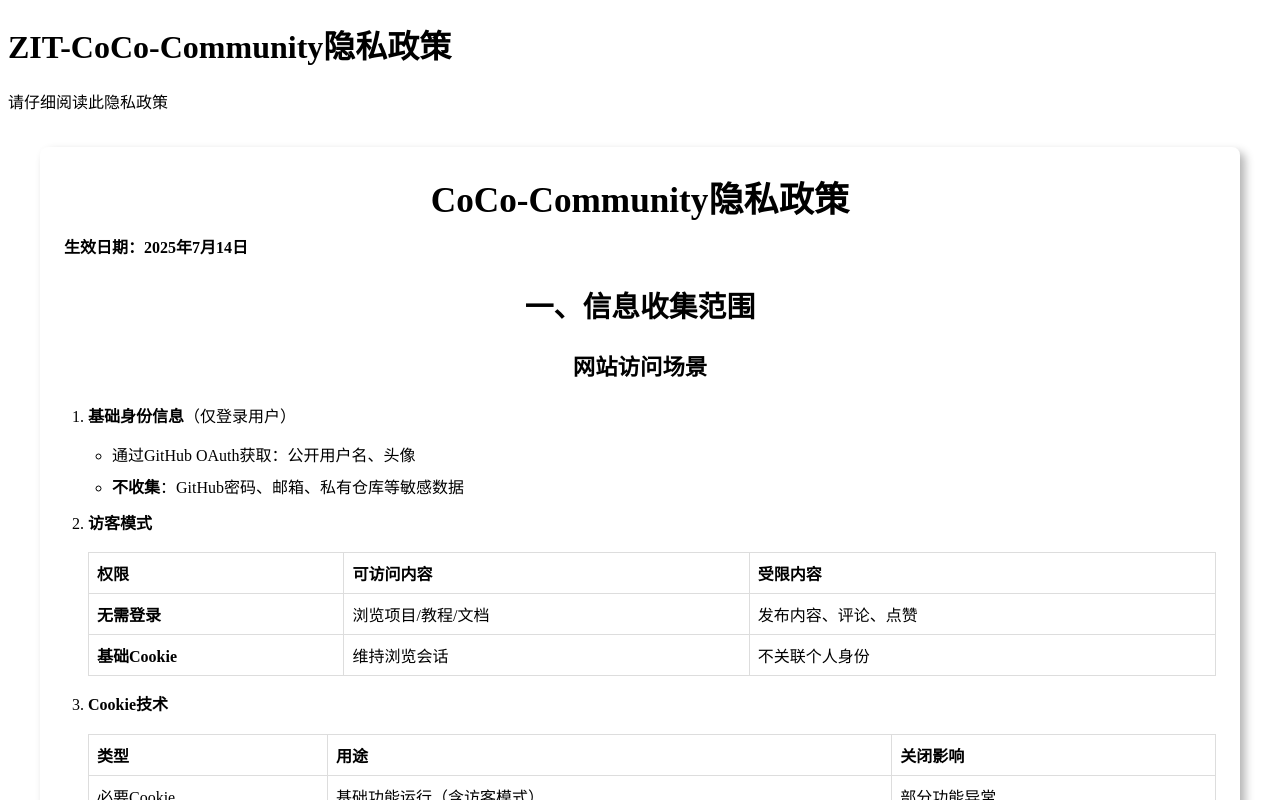
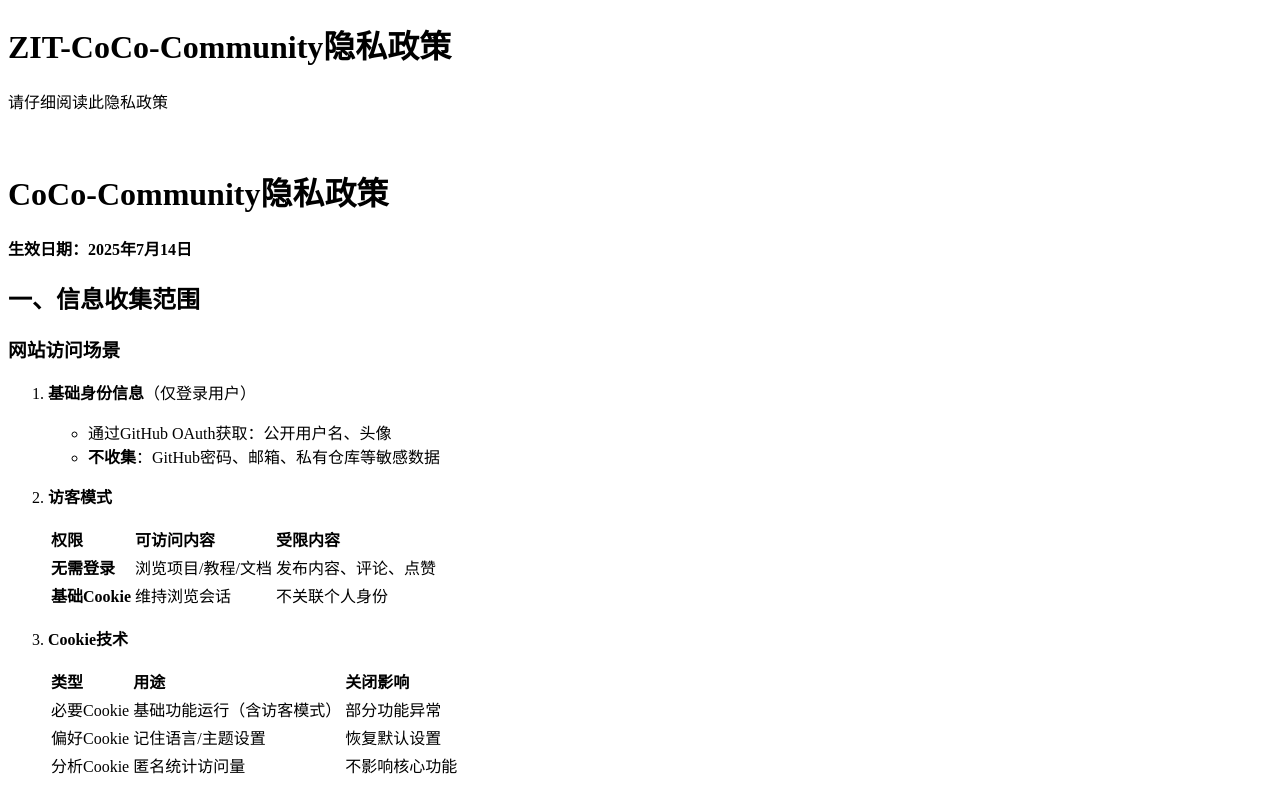
Before and after one commit to zitzhen/CoCo-Community-Control, a Vue app: page /agreement/privacypolicy in a window 1280 px wide. Shown: the top 800 px of the page. Built offline with nearby package versions, Linux system fonts and the light colour scheme.

Commit message:
修复隐私政策页面的显示问题

```diff
--- a/src/assets/style/agreement/style.css
+++ b/src/assets/style/agreement/style.css
@@ -1,4 +1,4 @@
-.card{
+.card-agreement-agreement{
     width: 95%;
     max-width: 1200px;
     margin: 0 auto;
@@ -10,55 +10,55 @@
     box-sizing: border-box;
 }
 
-.card h1, .card h2, .card h3 {
+.card-agreement h1, .card-agreement h2, .card-agreement h3 {
     text-align: center;
 }
 
-.card h1 {
+.card-agreement h1 {
     font-size: 2.2rem;
     margin: 0;
 }
 
-.card h2 {
+.card-agreement h2 {
     font-size: 1.8rem;
     margin-top: 1.5rem;
 }
 
-.card h3 {
+.card-agreement h3 {
     font-size: 1.4rem;
     margin-top: 1.2rem;
 }
 
-.card p {
+.card-agreement p {
     line-height: 1.6;
     margin: 0.8rem 0;
 }
 
-.card ul, .card ol {
+.card-agreement ul, .card-agreement ol {
     margin: 0.8rem 0;
     padding-left: 1.5rem;
 }
 
-.card li {
+.card-agreement li {
     margin-bottom: 0.5rem;
 }
 
-.card table {
+.card-agreement table {
     width: 100%;
     border-collapse: collapse;
     margin: 1rem 0;
 }
 
-.card table, .card th, .card td {
+.card-agreement table, .card-agreement th, .card-agreement td {
     border: 1px solid #ddd;
 }
 
-.card th, .card td {
+.card-agreement th, .card-agreement td {
     padding: 0.5rem;
     text-align: left;
 }
 
-.card blockquote {
+.card-agreement blockquote {
     border-left: 4px solid #3498db;
     padding: 0.5rem 1rem;
     margin: 1rem 0;
--- a/src/views/agreement/privacypolicy/index.vue
+++ b/src/views/agreement/privacypolicy/index.vue
@@ -8,7 +8,7 @@
     </header>
 
     <br />
-    <div class="card" id="content">
+    <div class="card-agreement" id="content">
       <div class="progress-container" v-if="loading">
         <div class="progress-bar"></div>
       </div>
```
Also changed, not shown: src/assets/style/safe/style.css (indentation only).
